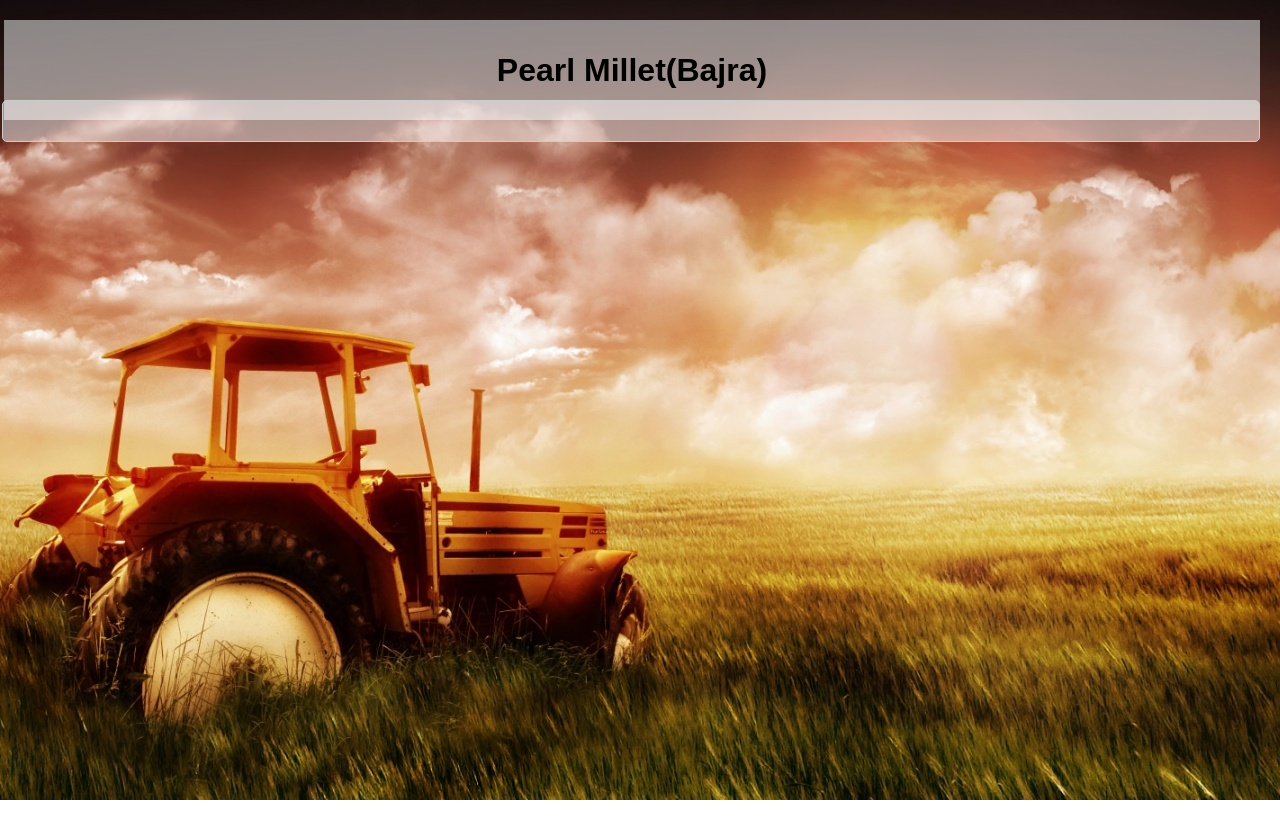
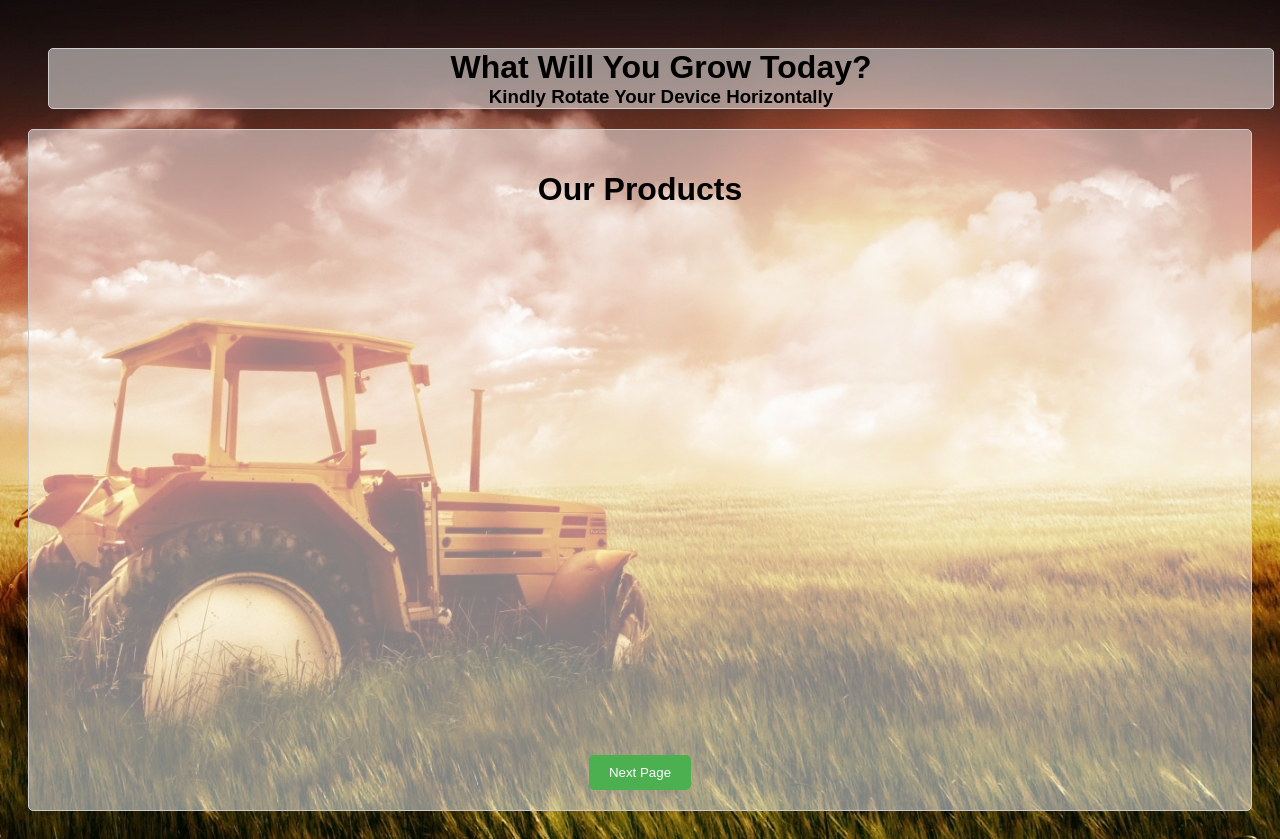
Before and after one commit to Vasav-Maltiyar/TrackTurfOG, a plain HTML site: page homepage.html in a window 1280 px wide. Before the commit the page ends 800 px from the top, so only its background shows below. Drawn offline with Linux system fonts and the light colour scheme.

Commit message:
Update homepage.html

```diff
--- a/homepage.html
+++ b/homepage.html
@@ -1,84 +1,82 @@
-<!DOCTYPE html>
-<html>
-
-<head>
+<html><head>
     <meta name="viewport" content="width=device-width, initial-scale=1.0">
     <style>
         body {
+            font-family: "Poppins", sans-serif;
             background-image: url('khet.jpg');
-            object-fit: cover;
+            padding: 20px;
             overflow-y: scroll;
-            margin: 0;
-            font-family: "Poppins", sans-serif;
         }
 
+        /* Hide scrollbar while allowing scrolling */
         body::-webkit-scrollbar {
             width: 0;
         }
 
-        .container {
-            position: relative;
-            padding: 20px; /* Add padding to the whole container */
+        .heading-container {
+            width: 100%;
+            display: flex;
+            flex-direction: column;
+            align-items: center;
+            text-align: center;
+            border: 1px solid #ccc;
+            border-radius: 5px;
+            background-color: rgba(255, 255, 255, 0.5);
+            margin: 20px;
         }
 
-        .heading-container {
-            position: absolute;
-            top: 20px;
-            right: 20px;
-            width: 95%; /* Adjust for smaller screens */
-            max-width: 1360px; /* Limit maximum width */
-            padding: 20px;
-            background-color: rgba(255, 255, 255, 0.5);
-            display: flex;
-            justify-content: center;
-            align-items: center;
-            height: 60px;
-        }
-
-        .heading-container h1 {
+        .heading-container h1,
+        .heading-container h3 {
             margin: 0;
         }
 
-        .ragi-data-container {
-            position: absolute;
-            top: 100px;
-            right: 20px;
-            width: 95%; /* Adjust for smaller screens */
-            max-width: 1360px; /* Limit maximum width */
+        .overall-data-container {
+            position: relative;
+            margin-top: 20px;
             padding: 20px;
             border: 1px solid #ccc;
             border-radius: 5px;
             background-color: rgba(255, 255, 255, 0.5);
-            height: auto; /* Allow height to adjust */
-            overflow: auto; /* Add scrollbars if content exceeds height */
+            display: flex;
+            flex-direction: column;
+            align-items: center;
+            height: 80vh;
         }
 
+        /* Add styles for the button */
+        .bottom-button {
+            position: absolute;
+            bottom: 20px; /* Adjust the distance from the bottom as needed */
+            padding: 10px 20px;
+            background-color: #4CAF50;
+            color: #fff;
+            border: none;
+            border-radius: 5px;
+            cursor: pointer;
+        }
+
+        /* Media Query for smaller screens */
         @media (max-width: 768px) {
-            .container {
-                padding: 10px; /* Reduce padding for smaller screens */
-            }
-
-            .heading-container,
-            .ragi-data-container {
-                width: 100%; /* Full width for smaller screens */
-                max-width: none; /* Remove the maximum width */
-                position: static; /* Remove absolute positioning */
-                margin-right: 0; /* Remove right margin */
-            }
+            /* Add responsive styles here if needed */
         }
     </style>
 </head>
 
 <body>
-    <div class="container">
-        <div class="heading-container">
-            <h1><b>Pearl Millet(Bajra)</b></h1>
-        </div>
-        <div class="ragi-data-container">
-            <!-- Place your content here -->
-        </div>
+    <div class="heading-container">
+        <h1><b>What Will You Grow Today?</b></h1>
+        <h3><b>Kindly Rotate Your Device Horizontally</b></h3>
+    </div>
+    <div class="overall-data-container">
+        <center>
+            <h1><b>Our Products</b></h1>
+        </center>
+        <!-- Place your content here -->
+
+        <!-- Button placed at the bottom -->
+        <button class="bottom-button">Next Page</button>
     </div>
 
-</body>
 
-</html>
+
+</body></html>
```
